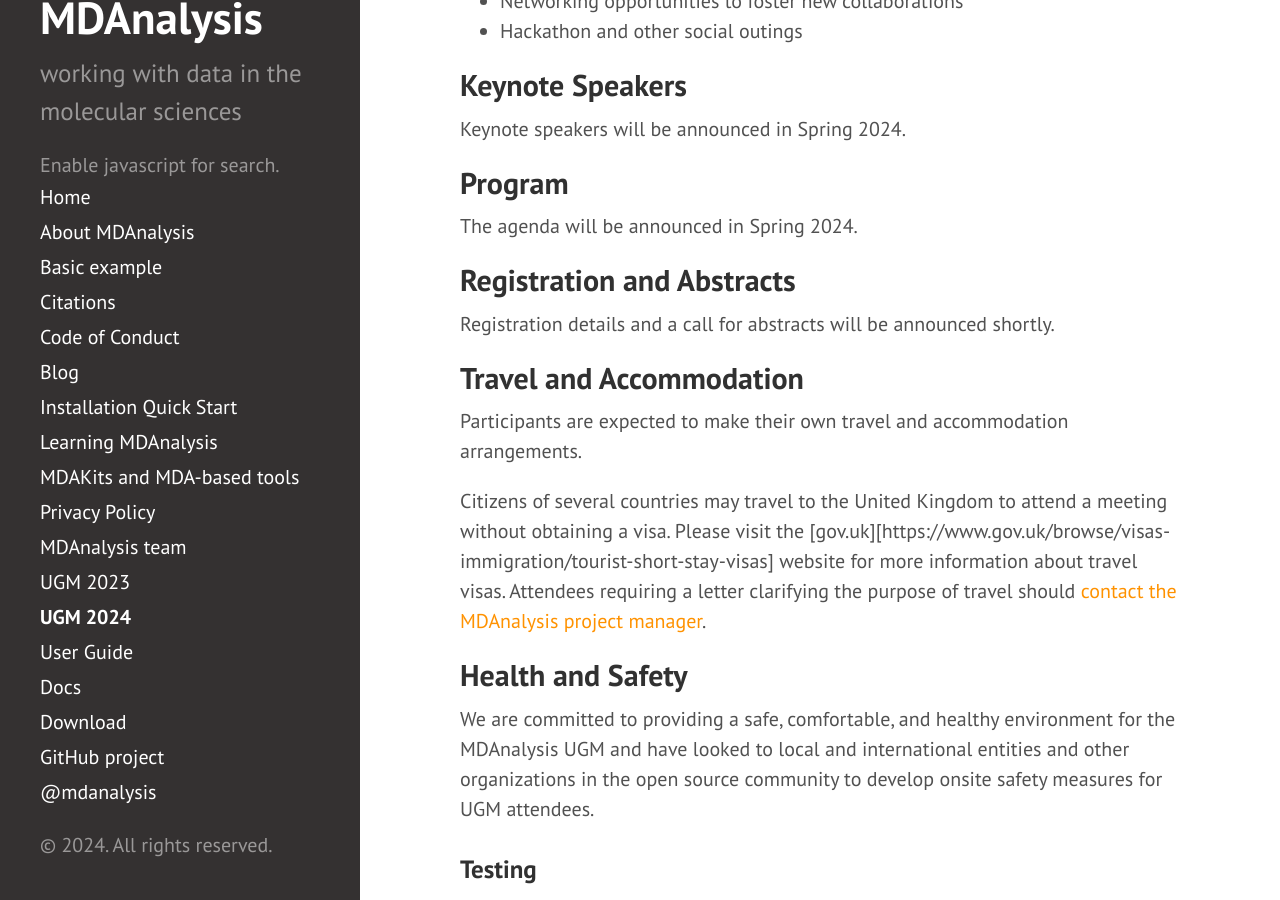
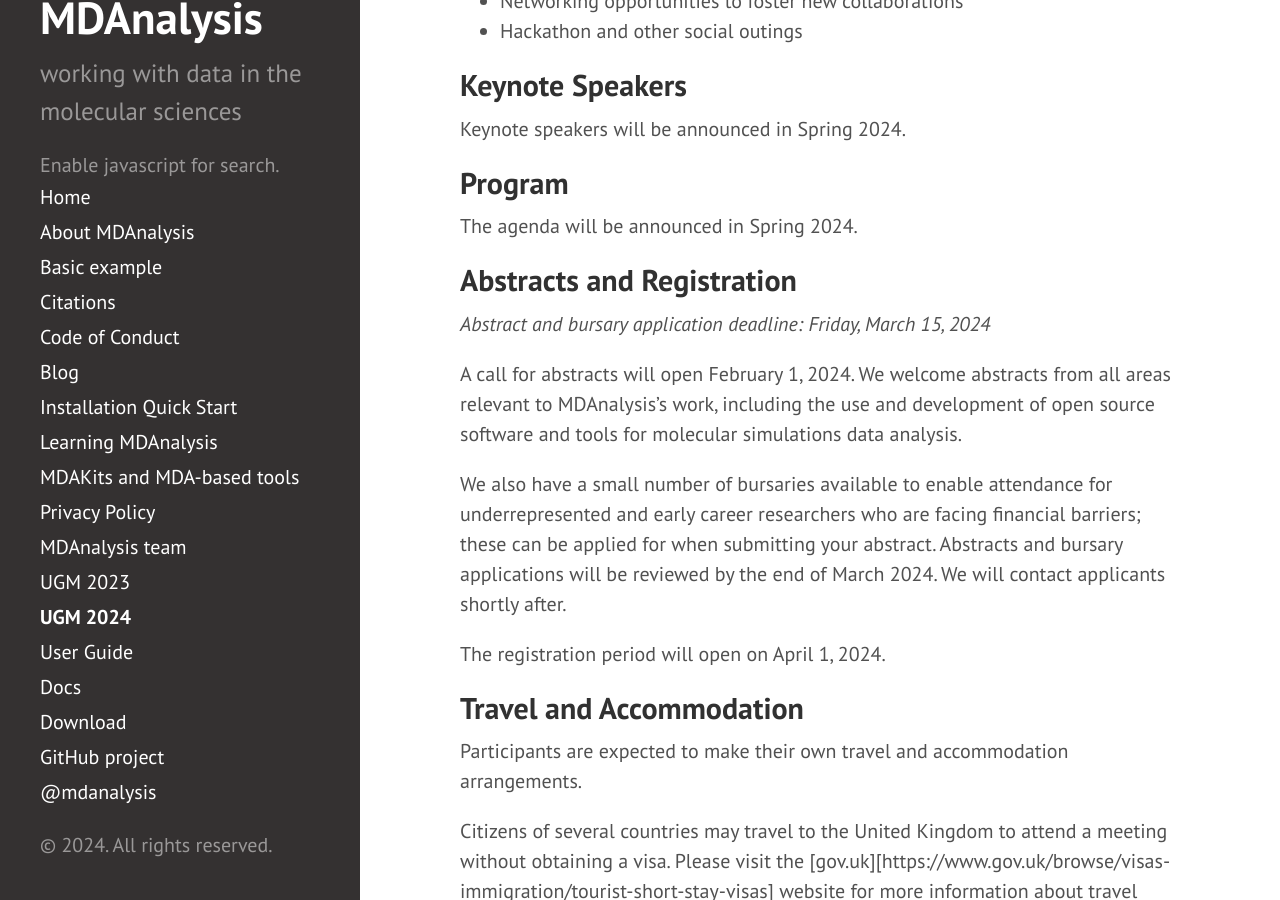
Before and after one commit to MDAnalysis/MDAnalysis.github.io, a Jekyll site: the page built from pages/ugm2024.md, in a window 1280 px wide and 900 px high, scrolled down 749 px. Built offline with Jekyll 4.4.1, drawn with Linux system fonts in a browser that asks for light colours; comment, search, counter and statistics services are not loaded.

Commit message:
Add suggested dates for abstracts and registration

```diff
--- a/pages/ugm2024.md
+++ b/pages/ugm2024.md
@@ -21,8 +21,14 @@ Keynote speakers will be announced in Spring 2024.
 ## Program
 The agenda will be announced in Spring 2024.
 
-## Registration and Abstracts
-Registration details and a call for abstracts will be announced shortly.
+## Abstracts and Registration
+*Abstract and bursary application deadline: Friday, March 15, 2024*
+
+A call for abstracts will open February 1, 2024. We welcome abstracts from all areas relevant to MDAnalysis's work, including the use and development of open source software and tools for molecular simulations data analysis.
+
+We also have a small number of bursaries available to enable attendance for underrepresented and early career researchers who are facing financial barriers; these can be applied for when submitting your abstract. Abstracts and bursary applications will be reviewed by the end of March 2024. We will contact applicants shortly after.
+
+The registration period will open on April 1, 2024.
 
 ## Travel and Accommodation
 Participants are expected to make their own travel and accommodation arrangements.
@@ -31,7 +37,6 @@ Citizens of several countries may travel to the United Kingdom to attend a meeti
 
 ## Health and Safety
 We are committed to providing a safe, comfortable, and healthy environment for the MDAnalysis UGM and have looked to local and international entities and other organizations in the open source community to develop onsite safety measures for UGM attendees.
-
 
 ### Testing
 A limited number of rapid self-tests will be made available at check-in for those who would like to test themselves for COVID-19 during the meeting.
```
